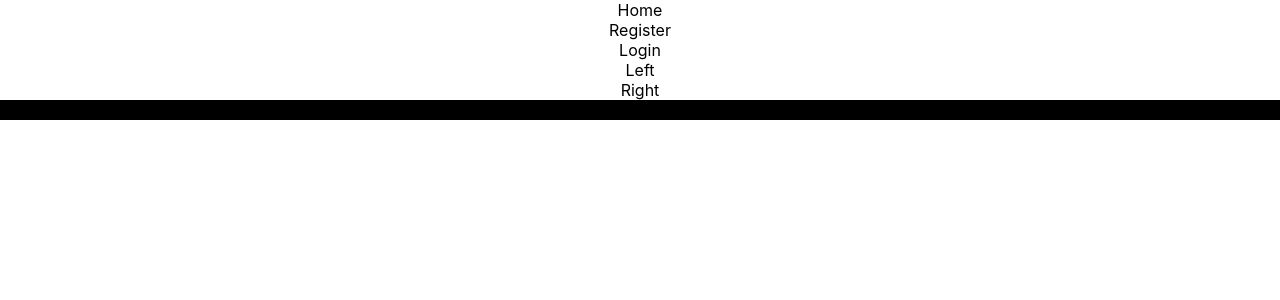
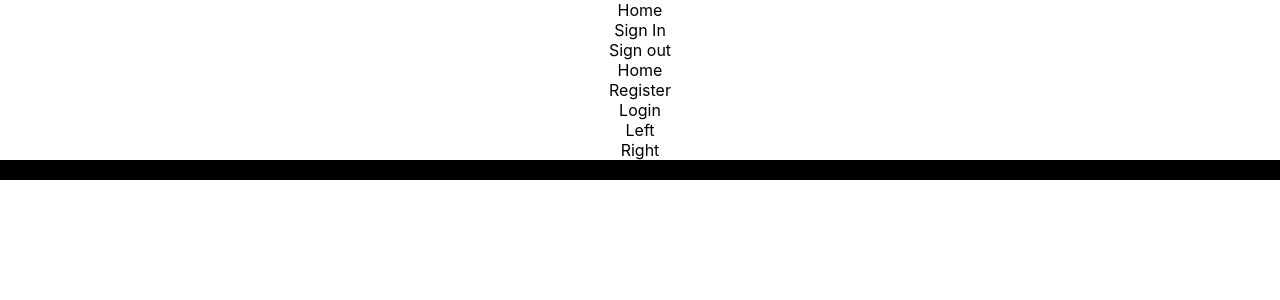
Before and after one commit to Mjos12002/react-typescript-action, a React (Create React App) app: page / in a window 1280 px wide. Shown: the top 300 px of the page. Built offline with nearby package versions, Linux system fonts and the light colour scheme.

Commit message:
Added Links to the App Controller

```diff
--- a/src/App.tsx
+++ b/src/App.tsx
@@ -5,6 +5,17 @@ import User from './component/User';
 function App() {
   return (
     <div className="App">
+      <ul>
+        <li>
+          Home
+        </li>
+        <li>
+          Sign In
+        </li>
+        <li>
+          Sign out
+        </li>
+      </ul>
       <User></User>
     </div>
   );
```
